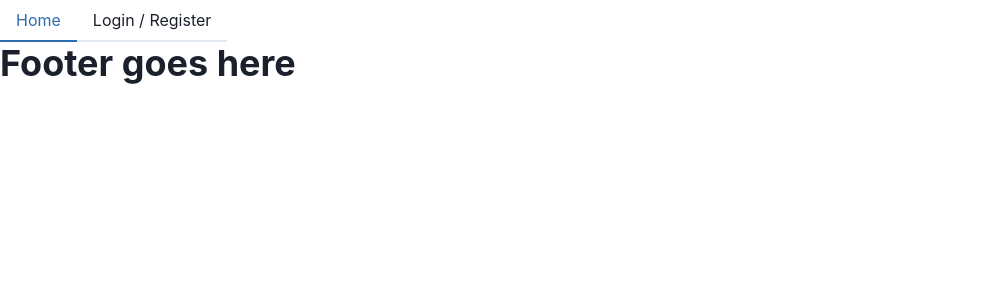
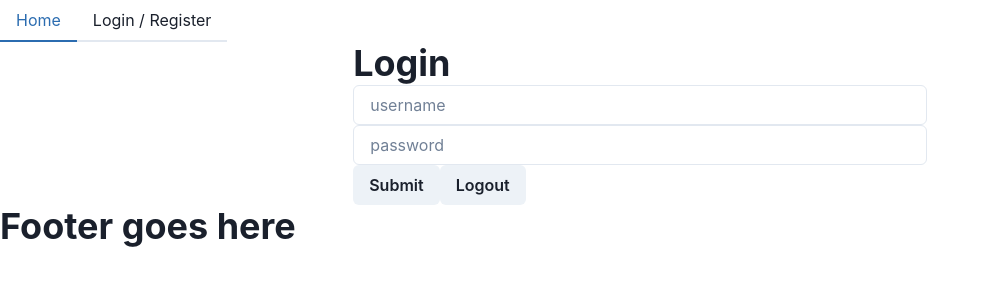
Before and after one commit to EyanAnd/Co-schedule-Project, a React (Create React App) app: page /#/login in a window 1280 px wide. Before the commit this address led to /#/. Shown: the top 300 px of the page, without its empty margins (0-988 px from the left). Built offline with nearby package versions, Linux system fonts and the light colour scheme; no server answers.

Commit message:
changed login saga and added in some login componenets to test

```diff
--- a/src/components/App.js
+++ b/src/components/App.js
@@ -1,6 +1,6 @@
 import { Flex } from '@chakra-ui/react';
 import { useSelector, useDispatch } from 'react-redux';
-import { useEffect } from 'react';
+
 import { HashRouter as Router, Switch, Route, Redirect } from 'react-router-dom';
 // import components
 import ProtectedRoute from './ProtectedRoute/ProtectedRoute';
@@ -14,14 +14,11 @@ import Footer from './Footer/Footer';
 function App() {
 
   // init use dispatch
-  const dispatch = useDispatch();
+
   // grab user from the store
   const user = useSelector((store) => store.user);
 
   // use effect to watch when the user changes
-  useEffect(() => {
-    dispatch({ type: "FETCH_USER"});
-  }, [dispatch])
 
 
   return (
--- a/src/components/LoginPage/LoginPage.jsx
+++ b/src/components/LoginPage/LoginPage.jsx
@@ -1,6 +1,8 @@
-import { Container, Flex, Heading, useDisclosure } from "@chakra-ui/react";
+import { Container, Flex, Heading, Input, Button } from "@chakra-ui/react";
 import { useState } from "react";
 import { useDispatch } from "react-redux";
+import { useHistory } from "react-router-dom";
+import LogoutButton from "../LogoutButton/LogoutButton";
 
 export default function LoginPage() {
     // set state for username and password
@@ -10,19 +12,38 @@ export default function LoginPage() {
     // initalize dispatch
     const dispatch = useDispatch();
 
+    // initalize use history
+    const history = useHistory();
+
     // login function
     const login = (event) => {
         event.preventDefault();
-        if(username && password) {
+        if (username && password) {
             dispatch({
-            //  put login dispatch here
-            })
+                type: 'LOGIN',
+                payload: {
+                    user: {
+                        username: username,
+                        password: password,
+                    }
+                },
+            });
+            // after successful login attempt to push them to the homepage
+            // history.push('/home');
+        } else {
+            dispatch({ type: 'LOGIN_INPUT_ERROR' });
         }
-    }
+    };
+
+
     return (
         <Flex>
             <Container>
-
+                <Heading>Login</Heading>
+                <Input placeholder="username" value={username} onChange={(e) => setUsername(e.target.value)} />
+                <Input placeholder="password" type="password" value={password} onChange={(e) => setPassword(e.target.value)} />
+                <Button onClick={login} >Submit</Button>
+                <LogoutButton />
             </Container>
         </Flex>
     )
--- a/src/components/LogoutButton/LogoutButton.jsx
+++ b/src/components/LogoutButton/LogoutButton.jsx
@@ -1,9 +1,16 @@
-import { Flex, Text } from "@chakra-ui/react";
+import { useHistory } from "react-router-dom";
+import { useDispatch } from "react-redux";
+import { Button} from "@chakra-ui/react";
 
 export default function LogoutButton() {
+    // init use history
+    const history = useHistory();
+    // init dispatch
+    const dispatch = useDispatch();
+
     return (
-        <Flex>
-            <Text>Logout</Text>
-        </Flex>
+        <Button onClick={() => {dispatch({ type: 'LOGOUT'}); history.push('/login')}}>
+            Logout
+        </Button>
     )
 }
--- a/src/redux/sagas/login.saga.js
+++ b/src/redux/sagas/login.saga.js
@@ -1,6 +1,7 @@
 import { put, takeLatest } from "redux-saga/effects";
 import axios from "axios";
-import errorsReducer from "../reducers/errors.reducer";
+
+
 
 function* loginSaga() {
     // put login and logout functions here
@@ -10,6 +11,7 @@ function* loginSaga() {
 
 function* login(action) {
     try {
+       console.log(action)
         // clear login error
         yield put({ type: 'CLEAR_LOGIN_ERROR' });
         // create config for credentials to allow the session to recognize the user
@@ -18,21 +20,21 @@ function* login(action) {
             withCredentials: true,
         };
         // make post to login
-        yield axios.post('/user/login', action.payload, config);
-
-        yield put({ type: 'FETCH_USER' }); // update the user reducer
-    } catch (err) {
+        const response = yield axios.post('/user/login', action.payload.user, config);
+        console.log(response.data) // check the data
+        yield put({ type: 'FETCH_USER', payload: response.data }); // update the user reducer
+    } catch (error) {
         // TODO: make more specific errors.
-        console.log('there was an error logging in a user ', err) // log the error
-        if(err.resposne.status === 401) {
-            yield put({ type: 'LOGIN_FAILED' });
-        }  else {
-            yield put({ type: 'LOGIN_FAILED_NO_CODE' });
-        }
+        console.log('there was an error logging in a user ', error) // log the error
+        // if (error.response.status === 401) {
+        //     yield put({ type: 'LOGIN_FAILED' });
+        // } else {
+        //     yield put({ type: 'LOGIN_FAILED_NO_CODE' });
+        // }
     }
 };
 
-function* logout(action) {
+function* logout() {
     try {
         // create config to allow the session to recognize the user who is logging out
         const config = {
--- a/src/redux/sagas/user.saga.js
+++ b/src/redux/sagas/user.saga.js
@@ -14,7 +14,7 @@ function* fetchUser() {
             withCredentials: true, // credentials allow the user to be recognized by the session
             // so when logged in it will returnt their information
         }
-        const response = axios.get('/user/', config);
+        const response = yield axios.get('/user/', config);
         console.log(response.data); // check the data
         yield put({ type: 'SET_USER', payload: response.data}); // update the reducer with the logged in user information
     } catch (err) {
@@ -24,3 +24,7 @@ function* fetchUser() {
 }
 
 export default userSaga;
+
+// TODO make a register modal and
+// a logout button to logout to continue
+// to test the login and logout functionality
```
Also changed, not shown: 2 other files (tests, documents, lock files or other folders).
